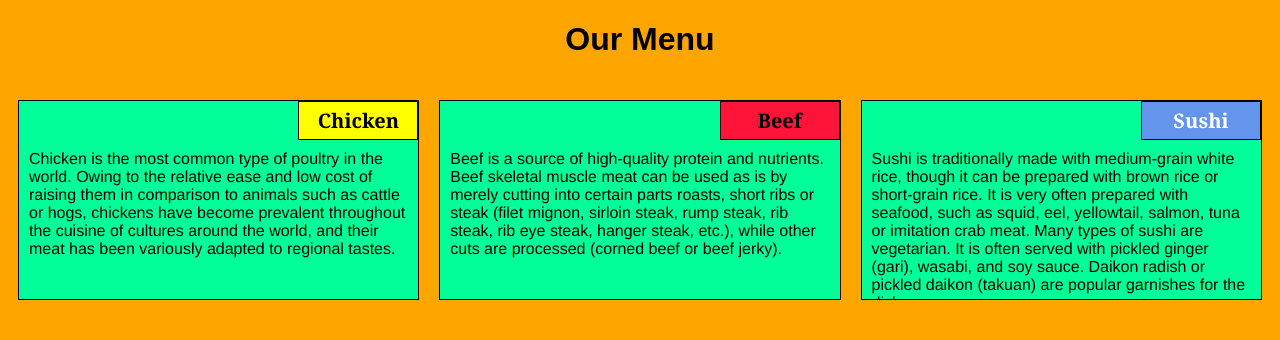
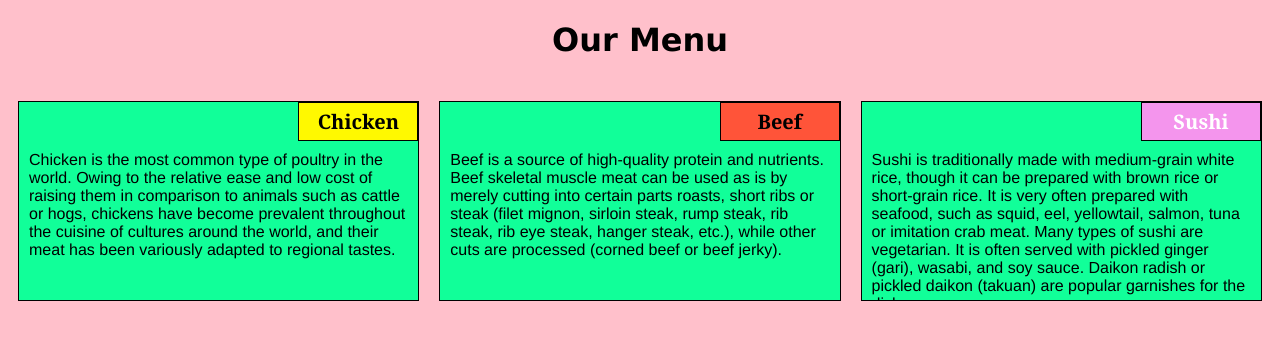
Before and after one commit to sarthakg04/coursera-test, a plain HTML site: page module2-solution/index.html in a window 1280 px wide. Drawn offline with Linux system fonts and the light colour scheme.

Commit message:
Update main.css

```diff
--- a/module2-solution/css/main.css
+++ b/module2-solution/css/main.css
@@ -5,14 +5,14 @@
 }
 
 h1 {
-	font-family: Brushstroke, fantasy;
+	font-family: verdana, fantasy;
 	color: #000000;
 	text-align: center;
 }
 
 body {
 
-	background-color: orange;
+	background-color: pink;
 
 }
 
@@ -31,8 +31,8 @@ p {
 }
 
 section {
-	border:	1px solid black;
-	background-color: #00FF99;
+	border:	0.5px solid black;
+	background-color: #11FF99;
 	width: 100%;
 	height: 200px;
 	font-family: Helvetica;
@@ -52,7 +52,7 @@ section {
 	margin-bottom: 0;
 	margin-top: 0;
 	padding: 5px;
-	background-color: #FFFF00;
+	background-color: #FFF900;
 }
 
 #beef {
@@ -66,7 +66,7 @@ section {
 	margin-bottom: 0;
 	margin-top: 0;
 	padding: 5px;
-	background-color: #FF1439;
+	background-color: #FF5439;
 }
 
 #sushi {
@@ -79,7 +79,7 @@ section {
 	font-size: 125%;
 	margin-bottom: 0;
 	margin-top: 0;
-	background-color: #6495ED;
+	background-color: #F495ED;
 	color: white;
 	padding: 5px;
 }
```
